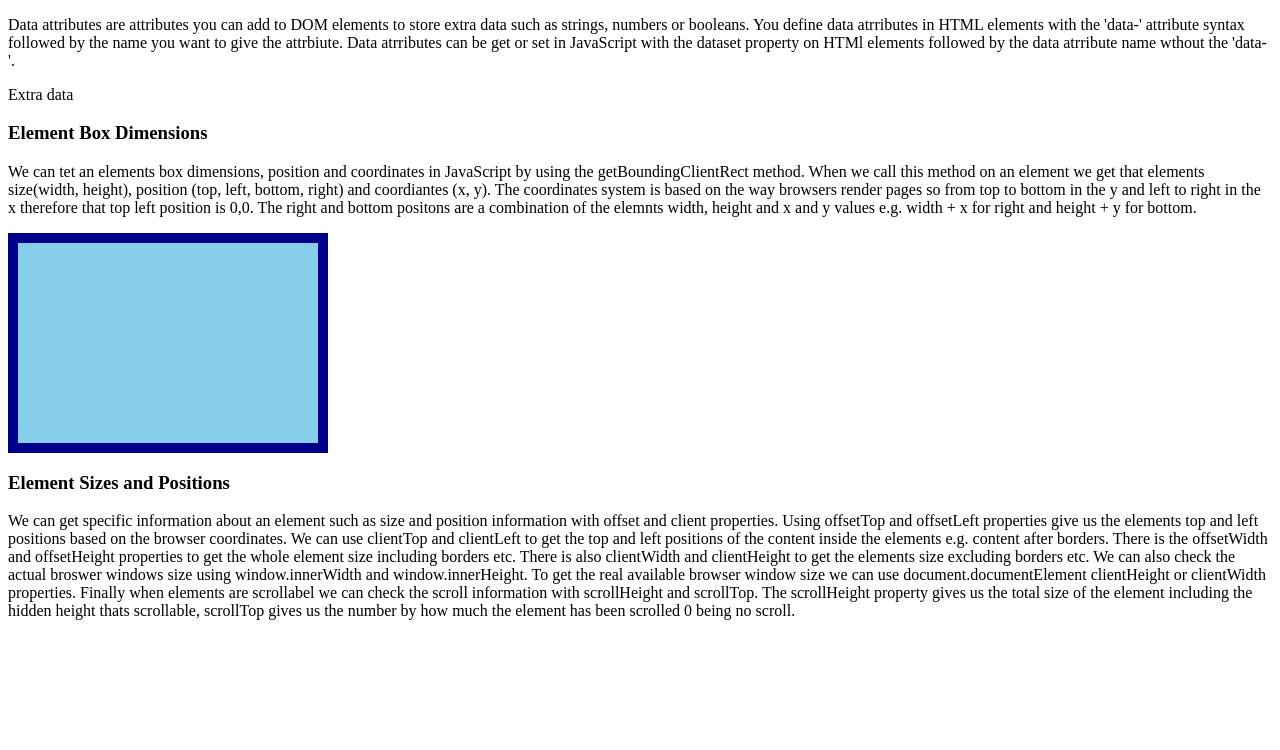
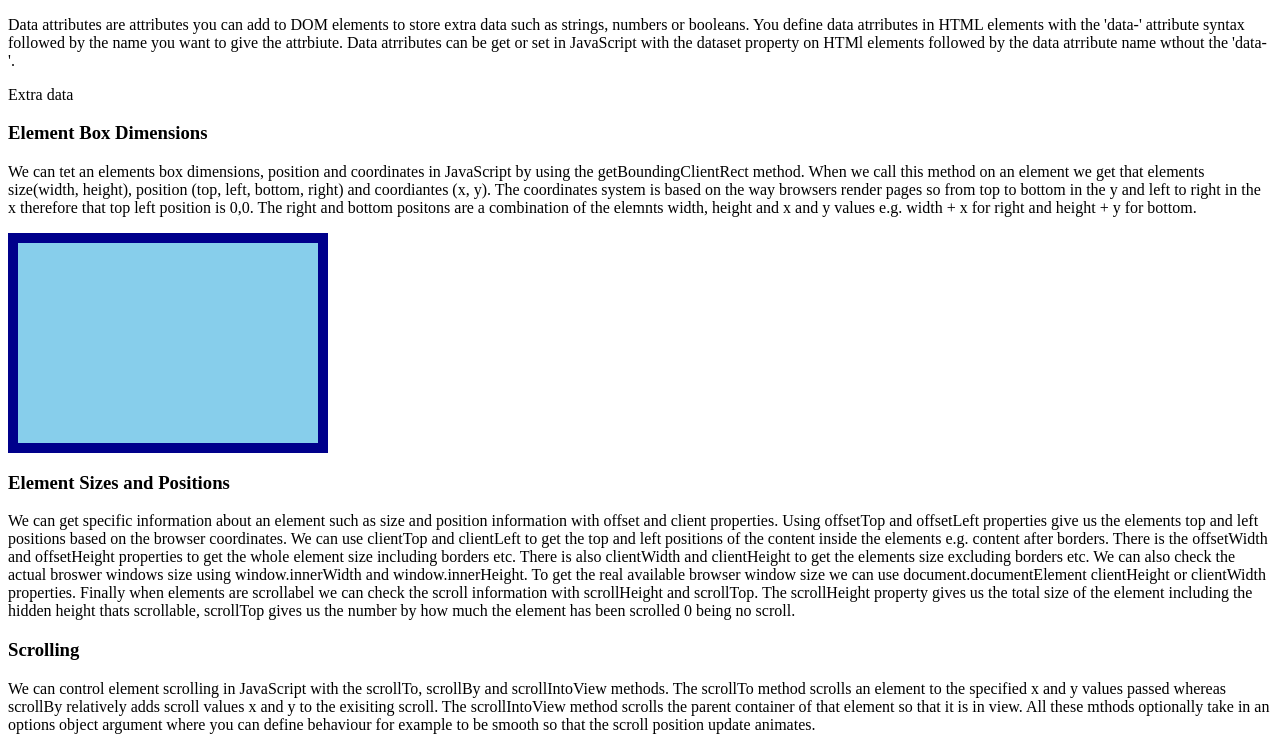
Before and after one commit to Adam-Harte/more-browser-APIs, a plain HTML site: page index.html in a window 1280 px wide. Shown: the part 105-855 px from the top of the page. Before the commit the page ends 800 px from the top, so only its background shows below. Drawn offline with Linux system fonts and the light colour scheme.

Commit message:
scrolling added

```diff
--- a/app.js
+++ b/app.js
@@ -23,3 +23,8 @@ console.log(box.clientWidth);
 console.log(box.clientHeight);
 console.log(box.scrollHeight);
 console.log(box.scrollTop);
+
+// scrolling
+box.scrollTo(0, 20);
+box.scrollBy(0, 40);
+box.scrollIntoView({ behavior: 'smooth' });
--- a/index.html
+++ b/index.html
@@ -50,5 +50,16 @@
 			scrollTop gives us the number by how much the element has been scrolled 0
 			being no scroll.
 		</p>
+		<h3>Scrolling</h3>
+		<p>
+			We can control element scrolling in JavaScript with the scrollTo, scrollBy
+			and scrollIntoView methods. The scrollTo method scrolls an element to the
+			specified x and y values passed whereas scrollBy relatively adds scroll
+			values x and y to the exisiting scroll. The scrollIntoView method scrolls
+			the parent container of that element so that it is in view. All these
+			mthods optionally take in an options object argument where you can define
+			behaviour for example to be smooth so that the scroll position update
+			animates.
+		</p>
 	</body>
 </html>
```
